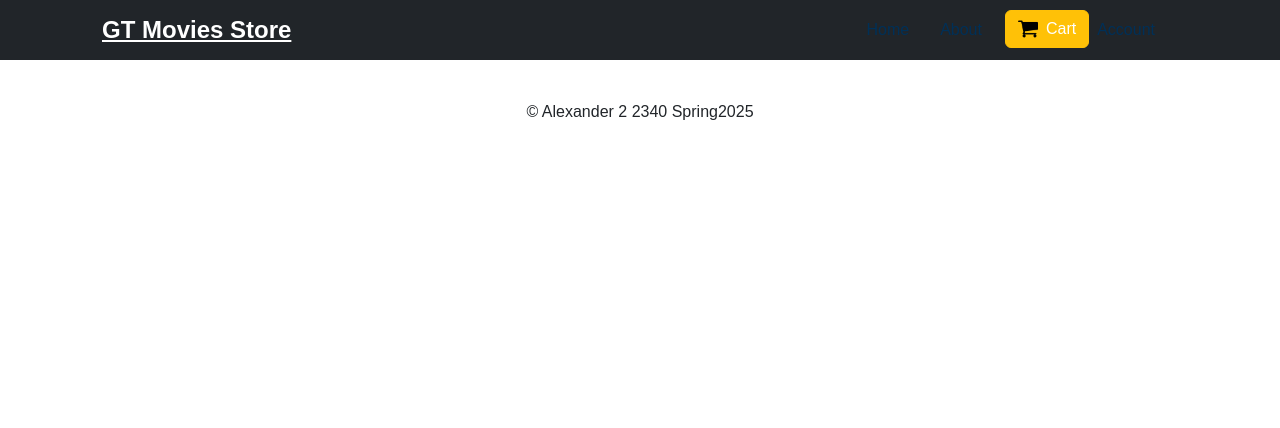
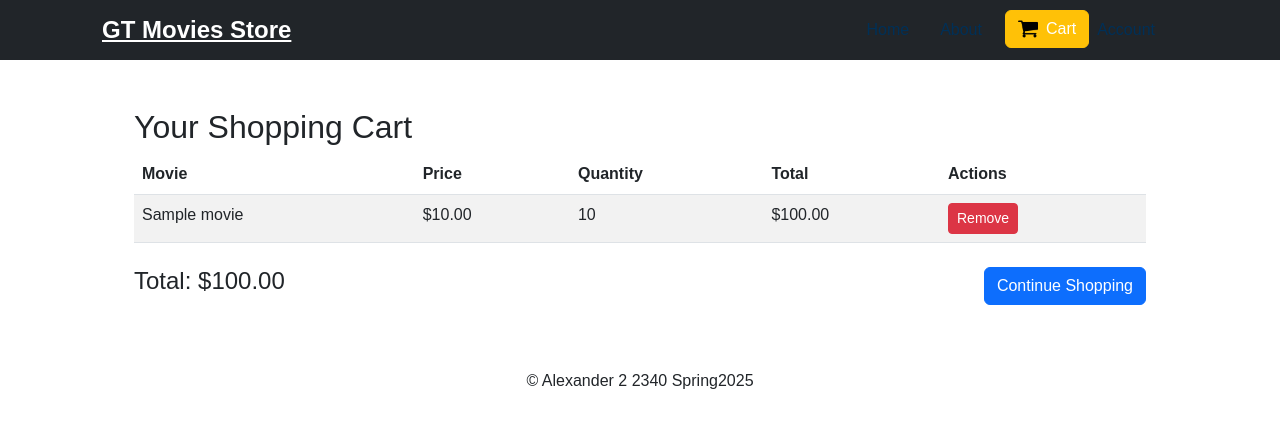
Before and after one commit to shaheaaaad/GTmovies-A2, a Django app: page /cart/ in a window 1280 px wide. Shown: the top 428 px of the page. Run offline with Django 5.2, Linux system fonts and the light colour scheme; a user stored in the database is signed in; tables that the repository leaves empty hold one stand-in row (values such as "Sample post").

Commit message:
added cart functionality and added cvs movie file with correct path

```diff
--- a/GT_Movies_Store/Templates/GT_Movies_Store/cart.html
+++ b/GT_Movies_Store/Templates/GT_Movies_Store/cart.html
@@ -1 +1,44 @@
 {% extends "GT_Movies_Store/base.html" %}
+
+{% block content %}
+<div class="container my-5">
+    <h2>Your Shopping Cart</h2>
+
+    {% if cart_items %}
+        <table class="table table-striped">
+            <thead>
+                <tr>
+                    <th>Movie</th>
+                    <th>Price</th>
+                    <th>Quantity</th>
+                    <th>Total</th>
+                    <th>Actions</th>
+                </tr>
+            </thead>
+            <tbody>
+                {% for item in cart_items %}
+                    <tr>
+                        <td>{{ item.movie.title }}</td>
+                        <td>${{ item.movie.price }}</td>
+                        <td>{{ item.quantity }}</td>
+                        <td>${{ item.total_price }}</td>
+                        <td>
+                            <form method="post" action="{% url 'remove_from_cart' item.id %}">
+                                {% csrf_token %}
+                                <button type="submit" class="btn btn-danger btn-sm">Remove</button>
+                            </form>
+                        </td>
+                    </tr>
+                {% endfor %}
+            </tbody>
+        </table>
+
+        <div class="d-flex justify-content-between mt-4">
+            <h4>Total: ${{ cart_total }}</h4>
+            <a href="{% url 'home' %}" class="btn btn-primary">Continue Shopping</a>
+        </div>
+    {% else %}
+        <p class="text-muted">Your cart is empty. <a href="{% url 'home' %}">Continue shopping</a>.</p>
+    {% endif %}
+</div>
+{% endblock %}
--- a/GT_Movies_Store/Templates/GT_Movies_Store/home.html
+++ b/GT_Movies_Store/Templates/GT_Movies_Store/home.html
@@ -18,7 +18,7 @@
                 </a>
 
                 <!-- Add to Cart Button -->
-                <a href="{% url 'cart' %}" class="btn btn-warning add-to-cart">
+                <a href="{% url 'add_to_cart' movie.id %}" class="btn btn-warning add-to-cart">
                     <img src="{% static 'GT_Movies_Store/assets/cart-icon.png' %}" class="cart-icon" alt="Cart">
                     <span>Add to Cart</span>
                 </a>
--- a/GT_Movies_Store/management/commands/populate_movies.py
+++ b/GT_Movies_Store/management/commands/populate_movies.py
@@ -6,7 +6,7 @@ from datetime import datetime
 
 class Command(BaseCommand):
     def handle(self, *args, **kwargs):
-        with open('/Users/shahdbargouthi/Desktop/GTmovieStore-A2/mysite/movies_metadata.csv', 'r') as file:
+        with open('mysite/movies_metadata.csv', 'r') as file:
             reader = csv.DictReader(file)
             for row in reader:
                 original_title = row['original_title']
--- a/GT_Movies_Store/models.py
+++ b/GT_Movies_Store/models.py
@@ -5,12 +5,15 @@ class Movie(models.Model):
     title = models.CharField(max_length=255)
     release_date = models.DateField(null=True, blank=True)
     description = models.TextField()
-    image = models.ImageField(upload_to='movie_images/', blank=True, null=True)  # ✅ Add this line
+    image = models.ImageField(upload_to='movie_images/', blank=True, null=True)
+    price = models.DecimalField(max_digits=10, decimal_places=2, default=0.00)  # ✅ Add this line
 
     class Meta:
         db_table = "MovieStore_movie"
+
     def __str__(self):
         return self.title
+
 class Review (models.Model):
     movie = models.ForeignKey(Movie, on_delete=models.CASCADE)
     review = models.TextField()
@@ -19,10 +22,37 @@ class Review (models.Model):
     def __str__(self):
         return f"Review for {self.movie.title}"
 
-class Order (models.Model):
-    movie = models.ForeignKey(Movie, on_delete=models.CASCADE)
+class Order(models.Model):
     user = models.ForeignKey(User, on_delete=models.CASCADE)
     order_date = models.DateTimeField(auto_now_add=True)
+    movies = models.ManyToManyField(Movie, through='OrderItem')  # OrderItems will store individual movies
 
     def __str__(self):
-        return f"Order by {self.user.username} for {self.movie.title} on {self.order_date.strftime('%Y-%m-%d')}"
+        return f"Order by {self.user.username} on {self.order_date.strftime('%Y-%m-%d')}"
+
+class OrderItem(models.Model):
+    order = models.ForeignKey(Order, on_delete=models.CASCADE)
+    movie = models.ForeignKey(Movie, on_delete=models.CASCADE)
+    quantity = models.PositiveIntegerField(default=1)
+
+    def __str__(self):
+        return f"{self.movie.title} (x{self.quantity}) in Order #{self.order.id}"
+
+class Cart(models.Model):
+    user = models.OneToOneField(User, on_delete=models.CASCADE, related_name='cart')
+
+    def __str__(self):
+        return f"Cart for {self.user.username}"
+
+class CartItem(models.Model):
+    cart = models.ForeignKey(Cart, on_delete=models.CASCADE, related_name='items')
+    movie = models.ForeignKey(Movie, on_delete=models.CASCADE)
+    quantity = models.PositiveIntegerField(default=1)
+
+    def __str__(self):
+        return f"{self.movie.title} (x{self.quantity}) in {self.cart.user.username}'s cart"
+
+    @property
+    def total_price(self):
+        # Assuming the Movie model has a price field (add it if necessary)
+        return self.movie.price * self.quantity if hasattr(self.movie, 'price') else 0
--- a/GT_Movies_Store/urls.py
+++ b/GT_Movies_Store/urls.py
@@ -1,8 +1,11 @@
 from . import views
 from django.urls import path
+
 urlpatterns = [
     path('', views.index, name='index'),
     path('home/', views.home, name='home'),
     path('movies/', views.movie_list, name='movie_list'),
-
+    path('cart/', views.cart, name='cart'),
+    path('add-to-cart/<int:movie_id>/', views.add_to_cart, name='add_to_cart'),
+    path('remove-from-cart/<int:item_id>/', views.remove_from_cart, name='remove_from_cart'),
 ]
--- a/GT_Movies_Store/views.py
+++ b/GT_Movies_Store/views.py
@@ -6,6 +6,7 @@ from django.contrib.auth import authenticate, login, logout
 from GT_Movies_Store.models import Movie
 from GT_Movies_Store.forms import UserRegistrationForm
 from django.contrib.auth.forms import AuthenticationForm
+from GT_Movies_Store.models import Cart, CartItem, Movie
 
 
 # Create your views here.
@@ -68,6 +69,39 @@ def cart(request):
 def account(request):
     return render(request, 'GT_Movies_Store/account.html')
 
+@login_required(login_url='/login/')
+def cart(request):
+    cart = Cart.objects.filter(user=request.user).first()
+    cart_items = cart.items.all() if cart else []
+    cart_total = sum(item.total_price for item in cart_items)
+
+    return render(request, 'GT_Movies_Store/cart.html', {
+        'cart_items': cart_items,
+        'cart_total': cart_total,
+    })
+
+@login_required(login_url='/login/')
+def add_to_cart(request, movie_id):
+    movie = get_object_or_404(Movie, id=movie_id)
+    cart, _ = Cart.objects.get_or_create(user=request.user)
+
+    cart_item, created = CartItem.objects.get_or_create(cart=cart, movie=movie)
+    if not created:
+        cart_item.quantity += 1
+        cart_item.save()
+
+    return render(request, 'GT_Movies_Store/movie.html', {
+        'movie': movie,
+        'success_message': 'Item added to cart successfully!'
+    })
+
+@login_required(login_url='/login/')
+def remove_from_cart(request, item_id):
+    cart_item = get_object_or_404(CartItem, id=item_id, cart__user=request.user)
+    cart_item.delete()
+
+    return redirect('cart')
+
 def logout_view(request):
     logout(request)
     return redirect('/home')
--- a/mysite/urls.py
+++ b/mysite/urls.py
@@ -15,16 +15,16 @@ Including another URLconf
     2. Add a URL to urlpatterns:  path('blog/', include('blog.urls'))
 """
 from django.contrib import admin
-from django.urls import path
+from django.urls import path, include
 
 from GT_Movies_Store import views
 from GT_Movies_Store.views import register, login_view, logout_view
 
 from django.contrib.auth import views as auth_views
 
-
 urlpatterns = [
     path('admin/', admin.site.urls),
+    path('', include('GT_Movies_Store.urls')),
     path('', views.index, name='index'),
     path('home/', views.home, name='home'),
 
```
Also changed, not shown: GT_Movies_Store/migrations/0007_movie_price_cart_cartitem_order_orderitem_and_more.py (added), 1 other file.
